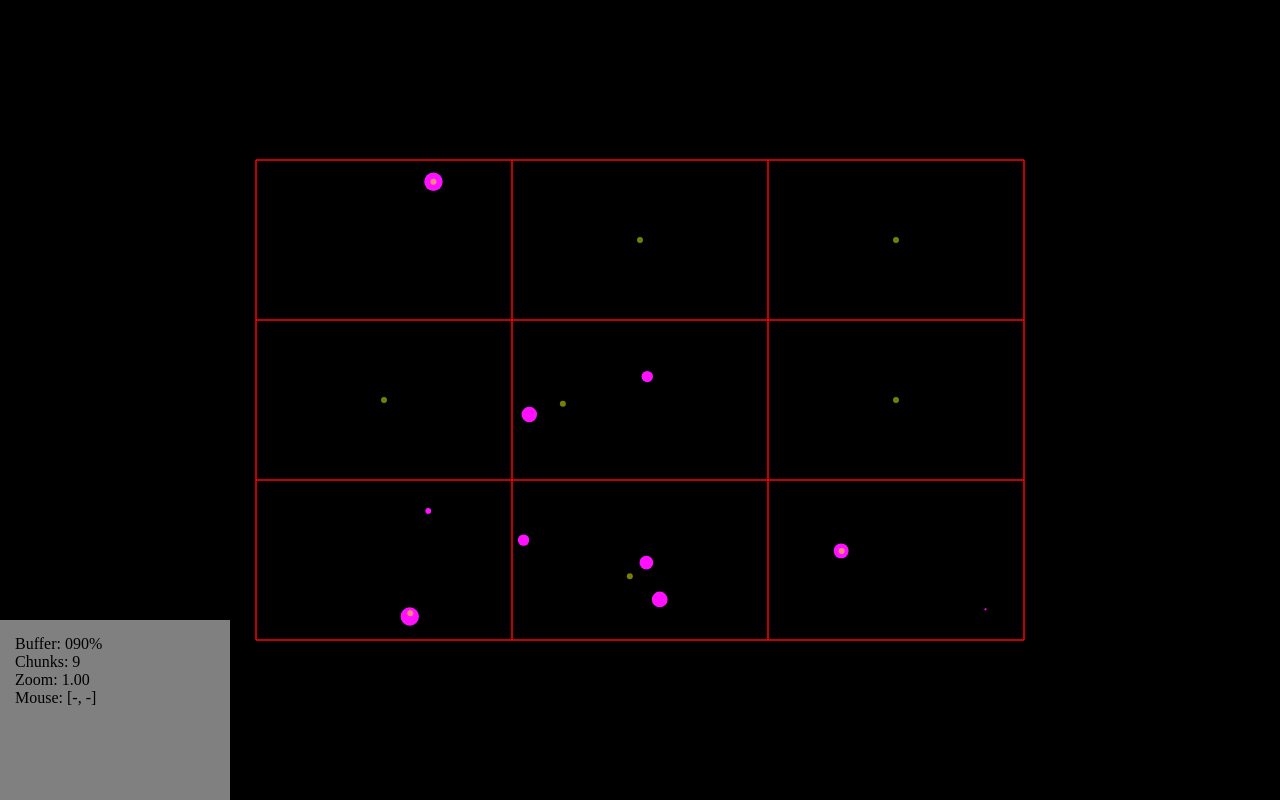
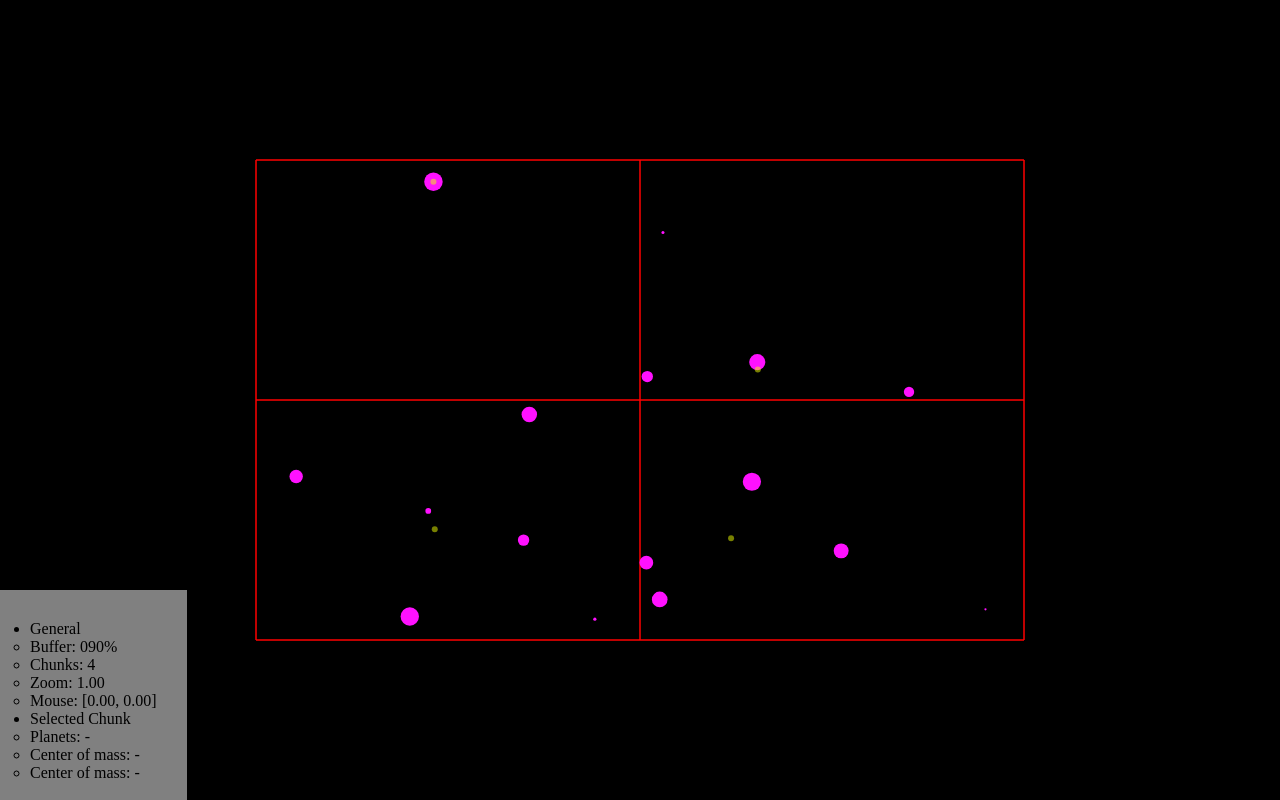
Before and after one commit to Cluxnei/usimulation, a plain HTML site: page index.html in a window 1280 px wide. Drawn offline with Linux system fonts and the light colour scheme.

Commit message:
show selected chunk information on UI

```diff
--- a/css/style.css
+++ b/css/style.css
@@ -14,9 +14,8 @@ canvas{
     position: fixed;
     bottom: 0;
     left: 0;
-    width: 200px;
     height: 150px;
-    padding: 15px;
     background-color: rgba(255,255,255,0.5);
     color: black;
+    padding: 30px;
 }
--- a/js/chunks.js
+++ b/js/chunks.js
@@ -106,6 +106,7 @@ export class ChunkController {
 
     highlightChunk(chunk) {
         this.highlightedChunkLimits = chunk ? chunk.getLimits() : null;
+        this.currentHighlightedChunk = chunk;
     }
 
     generatePlanets() {
--- a/js/constants.js
+++ b/js/constants.js
@@ -7,11 +7,11 @@ export const FIXED_DT = 0.016;
 
 export const SIMULATION_BUFFER_SIZE = 10;
 
-export const CHUNKS_COUNT = 9;
+export const CHUNKS_COUNT = 2;
 
 export const UNIVERSE_SIZE_SCREEN_MULTIPLIER = 0.3;
 
-export const INITIAL_PLANETS_COUNT = 10;
+export const INITIAL_PLANETS_COUNT = 16;
 
 export const MIN_PLANET_RADIUS = 1;
 export const MAX_PLANET_RADIUS = 10;
--- a/js/ui.js
+++ b/js/ui.js
@@ -15,9 +15,17 @@ export class Ui {
         this.simulationBufferFillPercentage = this.simulation.getBufferFillPercentage();
         this.simulationChunks = this.simulation.universe.chunkController.chunks.length;
         this.canvasZoom = this.fixed(this.canvas.zoom);
-        this.mousePosition = this.canvas.mousePositionInCanvas;
-        this.mousePosition.x = this.fixed(this.mousePosition.x);
-        this.mousePosition.y = this.fixed(this.mousePosition.y);
+        this.mousePosition = this.canvas.mousePositionInCanvas.copy();
+        const chunkController = this.simulation.universe.chunkController;
+        const currentHighlightedChunk = chunkController.currentHighlightedChunk;
+        this.selectedChunkPlanets = currentHighlightedChunk?.planets?.length;
+        this.selectedChunkPlanets = this.selectedChunkPlanets ? this.selectedChunkPlanets : '-';
+        this.selectedChunkCenterOfMassPosition = currentHighlightedChunk?.centerOfMassPosition?.copy();
+        this.selectedChunkCenterOfMassMass = this.fixed(currentHighlightedChunk?.centerOfMassMass);
+    }
+
+    vector2ToString(vector) {
+        return vector ? `[${this.fixed(vector.x)}, ${this.fixed(vector.y)}]` : '-';
     }
 
     render() {
@@ -26,10 +34,25 @@ export class Ui {
 
     buildHtml() {
         return `
-            Buffer: ${this.percentage(this.simulationBufferFillPercentage)}%<br>
-            Chunks: ${this.simulationChunks}<br>
-            Zoom: ${this.canvasZoom}<br>
-            Mouse: [${this.mousePosition.x}, ${this.mousePosition.y}]<br>
+            <ul>
+                <li>
+                    General
+                    <ul>
+                        <li>Buffer: ${this.percentage(this.simulationBufferFillPercentage)}%</li>
+                        <li>Chunks: ${this.simulationChunks}</li>
+                        <li>Zoom: ${this.canvasZoom}</li>
+                        <li>Mouse: ${this.vector2ToString(this.mousePosition)}</li>
+                    </ul>
+                </li>
+                <li>
+                    Selected Chunk
+                    <ul>
+                        <li>Planets: ${this.selectedChunkPlanets}</li>
+                        <li>Center of mass: ${this.vector2ToString(this.selectedChunkCenterOfMassPosition)}</li>
+                        <li>Center of mass: ${this.selectedChunkCenterOfMassMass}</li>
+                    </ul>
+                </li>
+            </ul>
         `;
     }
 
@@ -47,7 +70,7 @@ export class Ui {
             this.zoomIn();
         }
         this.highlightChunk(this.canvas.mousePositionInCanvas);
-        this.lastClickTime = Date.now();
+        this.lastClickTime = now;
     }
 
     highlightChunk(position) {
```
